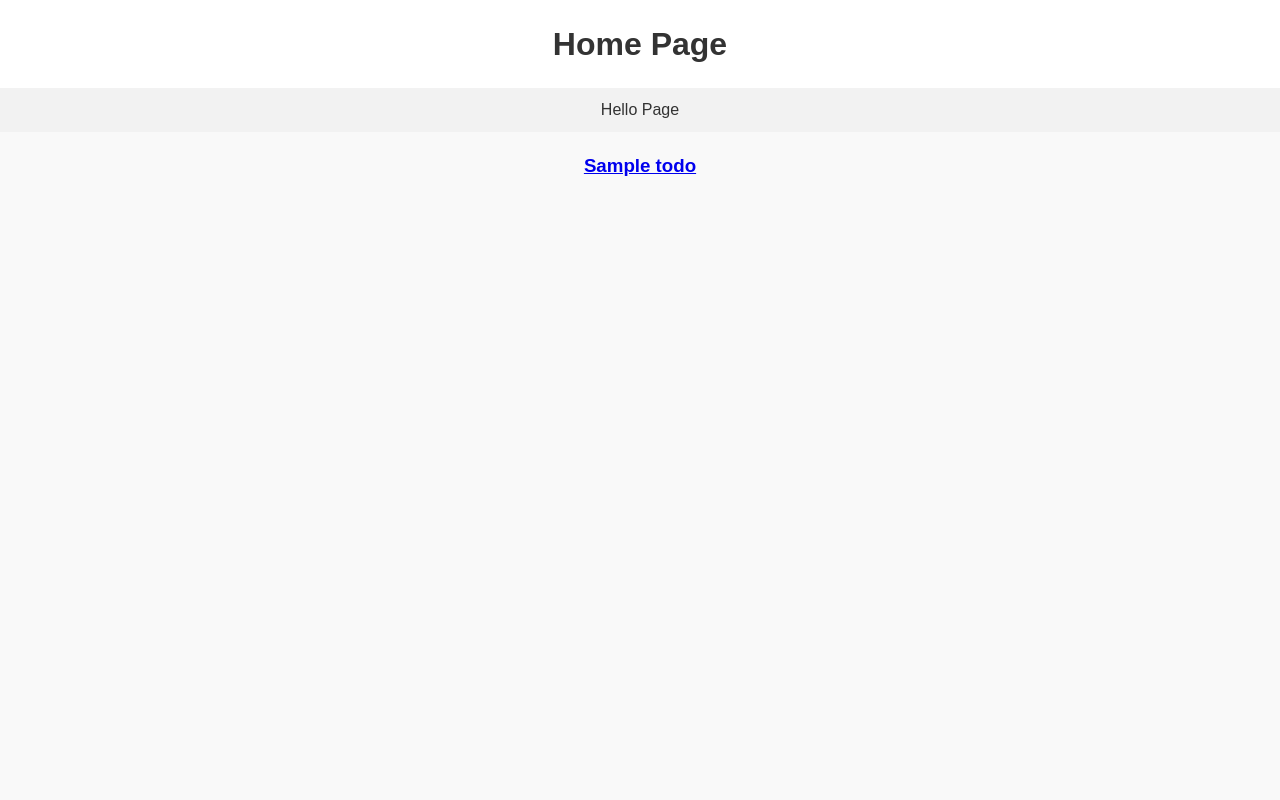
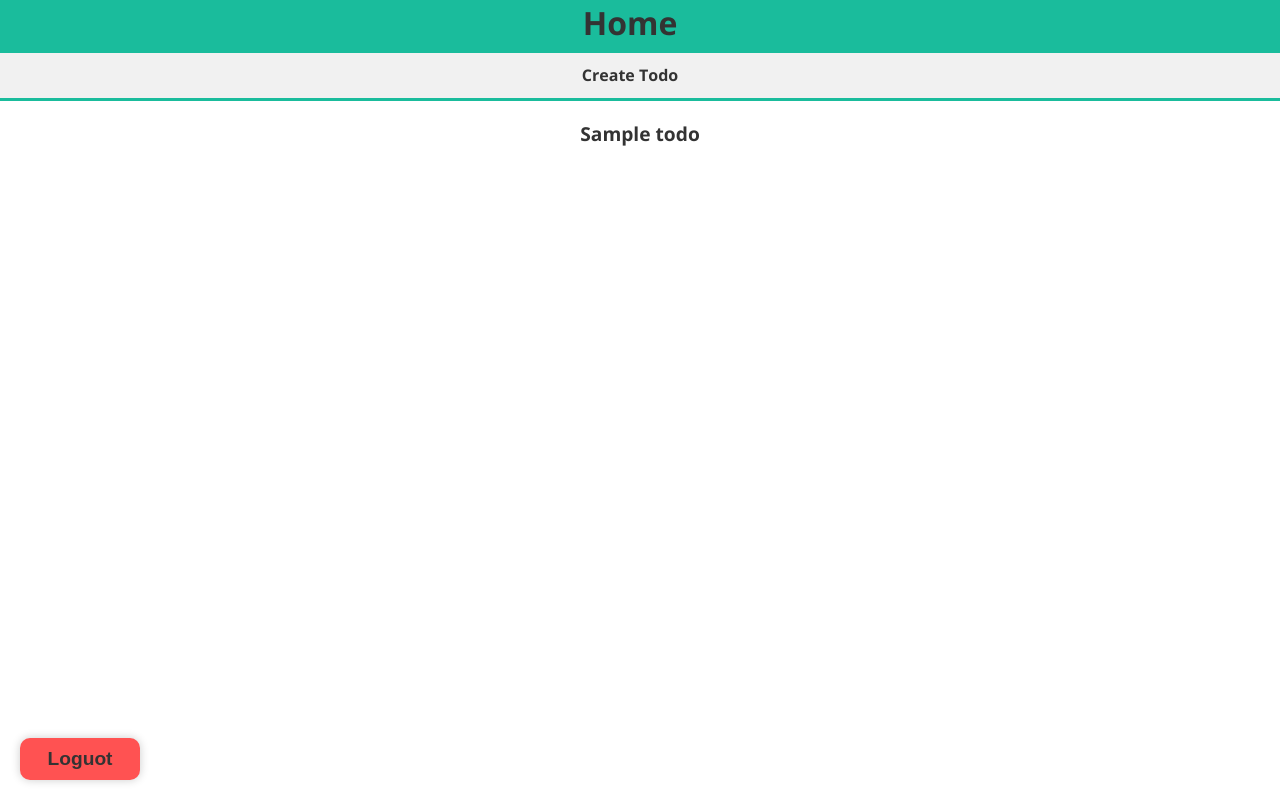
Before and after one commit to MahdiAbdolifard/exercise, a Django app: template django1/templates/home.html in a window 1280 px wide. Run offline with Django 4.2, Linux system fonts and the light colour scheme; the template is opened without the code that fills it: values that come from a table or form of the project are taken from there, others are empty; tables that the repository leaves empty hold one stand-in row (values such as "Sample post").

Commit message:
Completion of Django 1

```diff
--- a/django1/A/settings.py
+++ b/django1/A/settings.py
@@ -39,6 +39,7 @@ INSTALLED_APPS = [
     'django.contrib.staticfiles',
 
     'home',
+    'accounts',
 ]
 
 MIDDLEWARE = [
--- a/django1/A/urls.py
+++ b/django1/A/urls.py
@@ -19,5 +19,6 @@ from django.urls import path, include
 
 urlpatterns = [
     path('admin/', admin.site.urls),
-    path('', include('home.urls'))
+    path('home/', include('home.urls')),
+    path('', include('accounts.urls'))
 ]
--- a/django1/home/urls.py
+++ b/django1/home/urls.py
@@ -3,7 +3,11 @@ from . import views
 
 
 urlpatterns = [
-    path('', views.home),
+    path('', views.home, name='home'),
     path('hello/', views.say_hello),
-    path('detail/<int:todo_id>/', views.ditails)
+    path('detail/<int:todo_id>/', views.ditails, name='details'),
+    path('delete/<int:todo_id>/', views.delete, name='delete'),
+    path('create/', views.create, name='create'),
+    path('update/<int:todo_id>/', views.update, name='update'),
+
 ]
--- a/django1/templates/home.html
+++ b/django1/templates/home.html
@@ -1,66 +1,149 @@
 <!DOCTYPE html>
 <html>
 <head>
-    <title>صفحه‌ی اصلی</title>
+    <title> home page</title>
     <style>
+            /* فونت‌ها */
+        @import url("https://fonts.googleapis.com/css?family=Open+Sans:400,700");
+        /* رنگ‌ها */
+        :root {
+        --primary-color: #1abc9c;
+        --secondary-color: #3498db;
+        --tertiary-color: #f39c12;
+        --light-color: #f1f1f1;
+        --dark-color: #333;
+        }
+        /* استایل برای کامپوننت های صفحه */
         body {
-            background-color: #f9f9f9;
-            font-family: Arial, sans-serif;
-            font-size: 16px;
-            line-height: 1.5;
-            margin: 0;
-            padding: 0;
+        margin: 0;
+        font-family: "Open Sans", sans-serif;
+        line-height: 1.6rem;
+        color: var(--dark-color);
+        text-align: center;
         }
+
         header {
-            background-color: #fff;
-            color: #333;
-            padding: 20px;
-            text-align: center;
+        background: var(--primary-color);
+        color: #fff;
+        padding: 10px;
+        text-align: center;
         }
+
         h1 {
-            margin: 0;
+        margin: 0;
+        font-weight: bold;
+        text-align: center;
+        display: inline-block;
+        margin-right: 20px;
+        color: #fff;
         }
+
         nav {
-            background-color: #f2f2f2;
-            color: #333;
-            padding: 10px;
-            text-align: center;
+        background: var(--light-color);
+        border-bottom: 3px solid var(--primary-color);
+        padding: 10px;
+        text-align: center;
         }
-        nav ul {
-            list-style: none;
-            margin: 0;
-            padding: 0;
+
+        ul {
+        list-style: none;
+        margin: 0;
+        padding: 0;
+        text-align: center;
         }
-        nav li {
-            display: inline-block;
-            margin: 0 10px;
+
+        li {
+        display: inline-block;
+        margin-right: 20px;
         }
-        nav a {
-            color: #333;
-            text-decoration: none;
+
+        a {
+        color: var(--dark-color);
+        text-decoration: none;
+        font-weight: bold;
         }
+
+        a:hover {
+        color: var(--tertiary-color);
+        }
+
         main {
-            margin: 20px;
-            text-align: center;
+        margin: 20px;
         }
-        p {
-            margin-bottom: 10px;
-            color: #666;
+
+        h3 {
+        font-size: 1.2rem;
         }
+
+
+
+        a:hover {
+        color: var(--tertiary-color);
+        }
+
+        .logout {
+        background-color: #ff5252;
+        position: fixed;
+        bottom: 20px;
+        left: 20px;
+        padding: 10px 20px;
+        border-radius: 10px;
+        border: none;
+        color: #fff;
+        font-size: 1.2rem;
+        cursor: pointer;
+        transition: background-color 0.3s ease;
+        box-shadow: 0 0 10px rgba(0,0,0,0.2);
+        width: 20%;
+        max-width: 120px;
+    }
+
+    .logout:hover {
+        background-color: #ff0000;
+    }
+
+
+        .user {
+            background-color: #22c413;
+            position: fixed;
+            bottom: 20px;
+            right: 20px;
+            padding: 10px 20px;
+            border-radius: 10px;
+            border: none;
+            color: #fff;
+            font-size: 1.2rem;
+            cursor: pointer;
+            transition: background-color 0.3s ease;
+            box-shadow: 0 0 10px rgba(0,0,0,0.2);
+            width: 20%;
+            max-width: 500px;
+    }
+
+    .user:hover {
+        background-color: #1de016;
+    }
+
+
+
     </style>
 </head>
 <body>
     <header>
-        <h1>Home Page</h1>
+                <h1><a href="{% url 'home'%}">Home</a></h1>
+                <button class="logout"><a href="{% url 'first'%}">Loguot</a></button>
+                {% if request.user.is_authenticated %}
+                <button class="user"><a >User Name : {{ request.user }}</a></button>
+                {% endif %}
     </header>
     <nav>
         <ul>
-            <li><a href="/hello">Hello Page</a></li>
+            <li><a href="{% url 'create'%}">Create Todo</a></li>
         </ul>
     </nav>
     <main>
         {% for todo in all %}
-            <h3><a href="/detail/{{todo.id}}">{{todo.title}}</a></h3>
+            <h3><a href= "{% url 'details' todo.id  %}">{{todo.title}}</a></h3>
         {% endfor %}
     </main>
 </body>
```
Also changed, not shown: django1/home/views.py (+35 -1 lines), django1/templates/base.html (+17 -0 lines), django1/templates/detail.html (+19 -1 lines).
